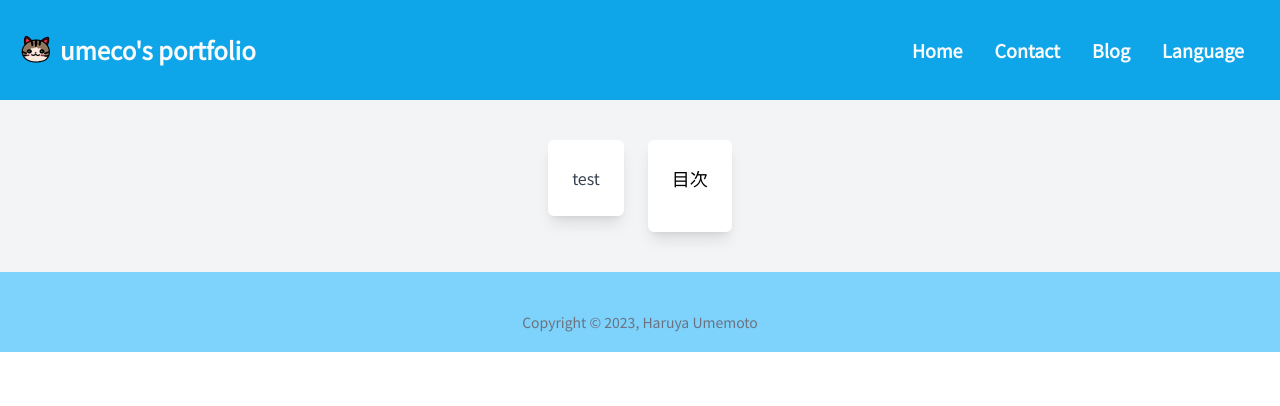
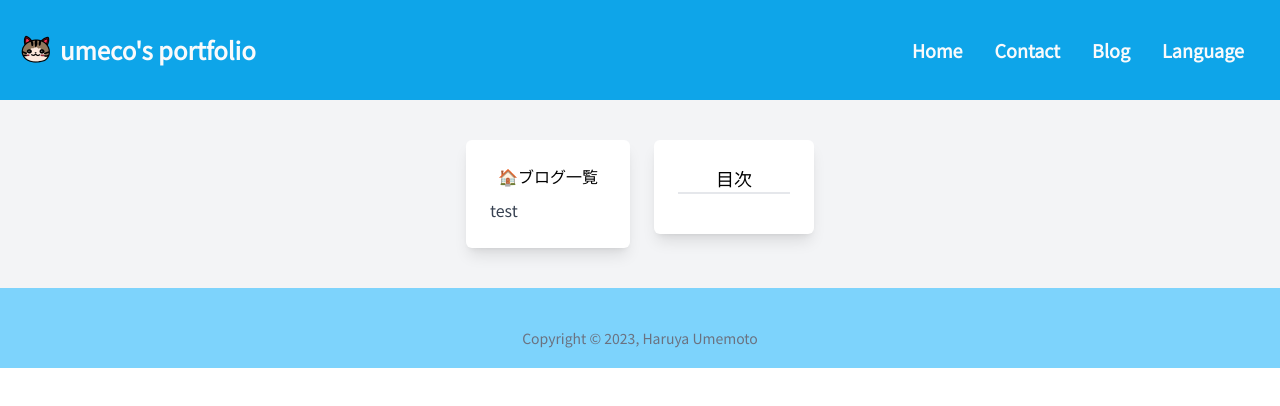
Before and after one commit to umepy/umeco-portfolio, a Next.js app: page /blogs/20230418_new_portfolio_release in a window 1280 px wide. Shown: the top 406 px of the page. Built offline with nearby package versions, Linux system fonts and the light colour scheme.

Commit message:
add link to blog home and horizontal line on ToC

```diff
--- a/src/pages/blogs/[blogName].tsx
+++ b/src/pages/blogs/[blogName].tsx
@@ -6,6 +6,7 @@ import remarkMath from "remark-math";
 import rehypeKatex from "rehype-katex";
 import { Link as ScrollLink } from "react-scroll";
 import { MyHead, HeadProps } from "@/components/myhead";
+import Link from "next/link";
 
 type Props = InferGetStaticPropsType<typeof getStaticProps>;
 
@@ -68,7 +69,12 @@ export default function BlogPage({ blog }: Props) {
       <div className="bg-gray-100">
         <div className="flex flex-row space-x-0 md:space-x-6 items-start justify-center py-10 md:px-4">
           <div className="shadow-lg rounded-md bg-white p-6 min-w-0 ">
-            <article className="prose prose-sm sm:prose prose-h2:after:prose-hr prose-code:before:hidden prose-code:after:hidden shrink">
+            <Link href="/blog">
+              <span className="hover:bg-gray-200 rounded-lg px-2">
+                🏠ブログ一覧
+              </span>
+            </Link>
+            <article className="prose prose-sm sm:prose prose-h2:after:prose-hr prose-code:before:hidden prose-code:after:hidden shrink pt-2">
               <ReactMarkdown
                 remarkPlugins={[remarkGfm, remarkMath]}
                 rehypePlugins={[rehypeKatex]}
@@ -78,10 +84,11 @@ export default function BlogPage({ blog }: Props) {
               </ReactMarkdown>
             </article>
           </div>
-          <div className="sticky top-4 shadow-lg rounded-md bg-white p-6 shrink-0 hidden md:block md:visible">
-            <div className="flex justify-center pb-4">
+          <div className="sticky top-4 shadow-lg rounded-md bg-white p-6 shrink-0 hidden md:block md:visible w-40">
+            <div className="flex justify-center">
               <p className="text-lg">目次</p>
             </div>
+            <div className="border-solid border-gray-200 border mb-4" />
             <ReactMarkdown
               allowedElements={["h2"]}
               components={{ h2: ankerLink }}
```
